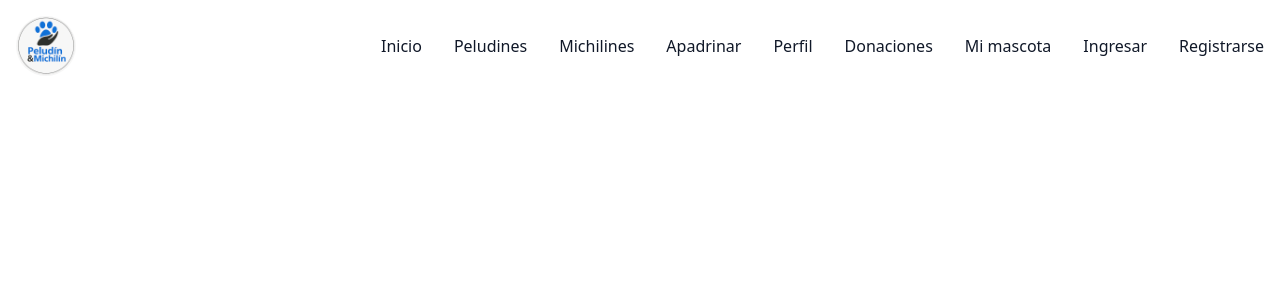
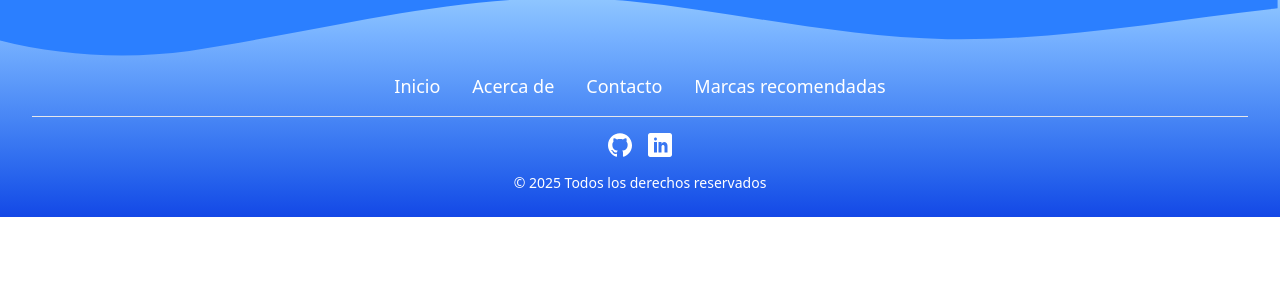
Before and after one commit to LJAgudelo/Peludin_y_Michilin_Adopciones, a React (Vite) app: page / in a window 1280 px wide. Shown: the top 300 px of the page. Built offline with nearby package versions, Linux system fonts and the light colour scheme.

Commit message:
Se crea front del footer

```diff
--- a/src/App.jsx
+++ b/src/App.jsx
@@ -1,6 +1,5 @@
 
-import Header from "./assets/components/layout/Header.jsx";
-import Register from "./assets/pages/Register";
+import Footer from "./assets/components/layout/Footer.jsx";
 
 
 function App() {
@@ -8,7 +7,7 @@ function App() {
 
   return (
     <>
-      <Header />
+      <Footer />
     </>
   )
 }
--- a/src/assets/components/layout/Footer.jsx
+++ b/src/assets/components/layout/Footer.jsx
@@ -0,0 +1,60 @@
+import { ImGithub, ImLinkedin } from "react-icons/im";
+
+const Footer = () => {
+    const navItems = [
+        { label: "Inicio", href: "#" },
+        { label: "Acerca de", href: "#acerca" },
+        { label: "Contacto", href: "#contacto" },
+        { label: "Marcas recomendadas", href: "#marcas" },
+    ];
+    return (
+        <footer className="relative bg-gradient-to-b from-blue-300 to-blue-700 text-white pt-12 pb-6">
+
+            {/* Onda superior */}
+            <div className="absolute top-0 left-0 w-full overflow-hidden leading-[0]">
+                <svg
+                    className="relative block w-full h-30"
+                    xmlns="http://www.w3.org/2000/svg"
+                    preserveAspectRatio="none"
+                    viewBox="10 0 1000 150"
+                >
+                    <path
+                        d="M0,0V46.29c47.86,22,103.84,29,158,17.39C279.68,34,385.75-17.18,502.26,1.68c82.75,13.48,164.68,45.15,247.86,47.25,86.57,2.2,172.39-23.64,258-38.58V0Z"
+                        className="fill-blue-500"
+                    ></path>
+                </svg>
+            </div>
+
+            {/* Navegación */}
+
+            <div className="flex justify-center space-x-8 mb-4 text-lg relative z-10 m-6">
+                {navItems.map(({ label, href }) => (
+                    <a
+                        key={label}
+                        href={href}
+                        className="text-white hover:text-yellow-300 hover:underline transition-colors"
+                    >
+                        {label}
+                    </a>
+                ))}
+            </div>
+
+            <hr className="border-gray-200 mx-8 mb-4" />
+
+            {/* Iconos redes sociales */}
+            <div className="flex justify-center gap-4 mb-4">
+                <a href="https://github.com/LJAgudelo" target="_blank" rel="noopener noreferrer" className="text-white hover:text-black transition-colors">
+                    <ImGithub className="w-6 h-6" />
+                </a>
+                <a href="https://www.linkedin.com/in/leidy-j-agudelo/" target="_blank" rel="noopener noreferrer" className="text-white hover:text-black transition-colors">
+                    <ImLinkedin className="w-6 h-6" />
+                </a>
+            </div>
+
+            {/* Derechos reservados */}
+            <p className="text-center text-sm">&copy; 2025 Todos los derechos reservados</p>
+        </footer>
+    );
+};
+
+export default Footer;
```
